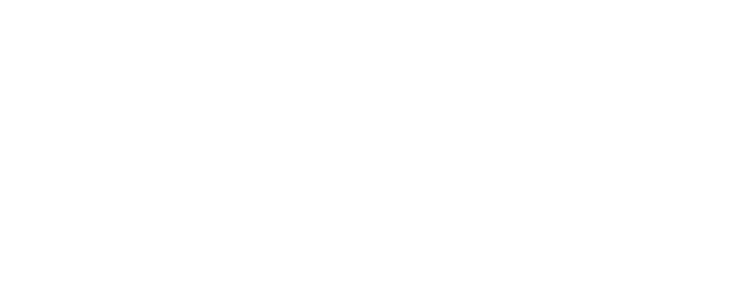
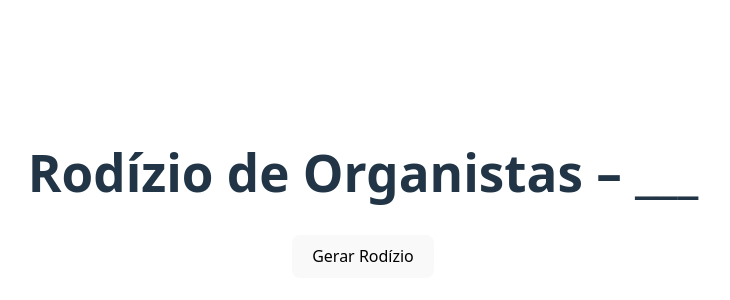
Before and after one commit to Andersonsilvamota/rodizio-organista-ccb, a React (Vite) app: page / in a window 1280 px wide. Shown: the part 206-506 px from the top of the page, without its empty margins (277-1007 px from the left). Built offline with nearby package versions, Linux system fonts and the light colour scheme.

Commit message:
✨ Projeto inicial - Rodízio Organistas

```diff
--- a/src/App.tsx
+++ b/src/App.tsx
@@ -1,12 +1,212 @@
 import './App.css'
 
-function App() {
+import React, { useState } from "react";
+import { format, eachDayOfInterval, startOfMonth, endOfMonth, addMonths } from "date-fns";
+
+type Nivel =
+| "Ensaio"
+| "RDJ"
+| "RDJ/Culto Oficial"
+| "RDJ/Oficializada"
+| "Culto oficial"
+| "Oficializada";
+
+interface Organista {
+  id: string;
+  nome: string;
+  nivel: Nivel;
+  corHex: string;
+}
+
+interface Configuracao {
+  nomeComum: string;
+  diasCulto: Array<number>; // 0=Dom, 1=Seg...
+  temRDJ: boolean;
+  mesInicial: string; // YYYY-MM
+  mesFinal: string;   // YYYY-MM
+}
+
+interface Escala {
+  data: string;
+  weekday: string;
+  meiaHoraCulto?: string;
+  culto?: string;
+  meiaHoraRDJ?: string;
+  rdj?: string;
+}
+
+const niveis: Nivel[] = [
+  "Ensaio",
+  "RDJ",
+  "RDJ/Culto Oficial",
+  "RDJ/Oficializada",
+  "Culto oficial",
+  "Oficializada",
+];
+
+// Helper: gerar cor fixa para pessoa
+function stringToColor(str: string) {
+  let hash = 0;
+  for (let i = 0; i < str.length; i++) {
+    hash = str.charCodeAt(i) + ((hash << 5) - hash);
+  }
+  const h = hash % 360;
+  return `hsl(${h},70%,70%)`;
+}
+
+// Regras de elegibilidade
+function podeMeiaHora(n: Nivel) {
+  return true;
+}
+function podeCulto(n: Nivel) {
+  return ["RDJ/Culto Oficial", "RDJ/Oficializada", "Culto oficial", "Oficializada"].includes(n);
+}
+function podeRDJ(n: Nivel) {
+  return ["RDJ", "RDJ/Culto Oficial", "RDJ/Oficializada"].includes(n);
+}
+
+// Função round-robin
+function escolherProximo(
+  candidatos: Organista[],
+  contador: Record<string, number>
+): Organista | null {
+  if (candidatos.length === 0) return null;
+  // Ordenar por menor ocorrência
+  const ordenados = [...candidatos].sort(
+    (a, b) => (contador[a.id] || 0) - (contador[b.id] || 0)
+  );
+  return ordenados[0];
+}
+
+export default function App() {
+  const [config, setConfig] = useState<Configuracao>({
+    nomeComum: "",
+    diasCulto: [0, 3, 5], // Exemplo: Dom, Qua, Sex
+    temRDJ: true,
+    mesInicial: "2025-09",
+    mesFinal: "2025-10",
+  });
+
+  const [organistas, setOrganistas] = useState<Organista[]>([
+    { id: "1", nome: "Ana", nivel: "Ensaio", corHex: stringToColor("Ana") },
+    { id: "2", nome: "Bruna", nivel: "RDJ", corHex: stringToColor("Bruna") },
+    { id: "3", nome: "Carla", nivel: "Culto oficial", corHex: stringToColor("Carla") },
+    { id: "4", nome: "Daniela", nivel: "Oficializada", corHex: stringToColor("Daniela") },
+  ]);
+
+  const [rodizio, setRodizio] = useState<Escala[]>([]);
+
+  function gerarRodizio() {
+    const [anoIni, mesIni] = config.mesInicial.split("-").map(Number);
+    const [anoFim, mesFim] = config.mesFinal.split("-").map(Number);
+
+    let datas: Date[] = [];
+    let cursor = new Date(anoIni, mesIni - 1, 1);
+    const fim = new Date(anoFim, mesFim - 1, 1);
+
+    while (cursor <= fim) {
+      const diasMes = eachDayOfInterval({
+        start: startOfMonth(cursor),
+        end: endOfMonth(cursor),
+      }).filter((d) => config.diasCulto.includes(d.getDay()));
+      datas = datas.concat(diasMes);
+      cursor = addMonths(cursor, 1);
+    }
+
+    const contador: Record<string, number> = {};
+    const result: Escala[] = [];
+
+    for (const d of datas) {
+      const dataStr = format(d, "dd/MM/yyyy");
+      const weekday = format(d, "EEE", { locale: undefined });
+
+      // Meia Hora culto
+      const meiaHoraCands = organistas.filter((o) => podeMeiaHora(o.nivel));
+      const meiaHoraOrg = escolherProximo(meiaHoraCands, contador);
+      if (meiaHoraOrg) contador[meiaHoraOrg.id] = (contador[meiaHoraOrg.id] || 0) + 1;
+
+      // Culto
+      const cultoCands = organistas.filter((o) => podeCulto(o.nivel));
+      const cultoOrg = escolherProximo(cultoCands, contador);
+      if (cultoOrg) contador[cultoOrg.id] = (contador[cultoOrg.id] || 0) + 1;
+
+      // RDJ (se houver)
+      let meiaHoraRDJ: Organista | null = null;
+      let rdjOrg: Organista | null = null;
+      if (config.temRDJ) {
+        const meiaHoraRdjCands = organistas.filter((o) => podeMeiaHora(o.nivel));
+        meiaHoraRDJ = escolherProximo(meiaHoraRdjCands, contador);
+        if (meiaHoraRDJ) contador[meiaHoraRDJ.id] = (contador[meiaHoraRDJ.id] || 0) + 1;
+
+        const rdjCands = organistas.filter((o) => podeRDJ(o.nivel));
+        rdjOrg = meiaHoraRDJ && podeRDJ(meiaHoraRDJ.nivel) ? meiaHoraRDJ : escolherProximo(rdjCands, contador);
+        if (rdjOrg) contador[rdjOrg.id] = (contador[rdjOrg.id] || 0) + 1;
+      }
+
+      result.push({
+        data: dataStr,
+        weekday,
+        meiaHoraCulto: meiaHoraOrg?.nome,
+        culto: cultoOrg?.nome,
+        meiaHoraRDJ: meiaHoraRDJ?.nome,
+        rdj: rdjOrg?.nome,
+      });
+    }
+
+    setRodizio(result);
+  }
 
   return (
-    <>
+    <div className="p-4 max-w-5xl mx-auto">
+      <h1 className="text-2xl font-bold mb-4">
+        Rodízio de Organistas – {config.nomeComum || "___"}
+      </h1>
 
-    </>
-  )
+      <button
+        className="px-4 py-2 bg-blue-600 text-white rounded mb-4"
+        onClick={gerarRodizio}
+      >
+        Gerar Rodízio
+      </button>
+
+      {rodizio.length > 0 && (
+        <table className="w-full border text-sm">
+          <thead>
+            <tr className="bg-gray-200">
+              <th>Data</th>
+              <th>Dia</th>
+              <th>Meia Hora</th>
+              <th>Culto</th>
+              {config.temRDJ && <th>Meia Hora RDJ</th>}
+              {config.temRDJ && <th>RDJ</th>}
+            </tr>
+          </thead>
+          <tbody>
+            {rodizio.map((r, i) => (
+              <tr key={i} className="border-b">
+                <td>{r.data}</td>
+                <td>{r.weekday}</td>
+                <td style={{ color: stringToColor(r.meiaHoraCulto || "") }}>
+                  {r.meiaHoraCulto}
+                </td>
+                <td style={{ color: stringToColor(r.culto || "") }}>
+                  {r.culto}
+                </td>
+                {config.temRDJ && (
+                  <>
+                    <td style={{ color: stringToColor(r.meiaHoraRDJ || "") }}>
+                      {r.meiaHoraRDJ}
+                    </td>
+                    <td style={{ color: stringToColor(r.rdj || "") }}>
+                      {r.rdj}
+                    </td>
+                  </>
+                )}
+              </tr>
+            ))}
+          </tbody>
+        </table>
+      )}
+    </div>
+  );
 }
-
-export default App
```
Also changed, not shown: 1 other file (tests, documents, lock files or other folders).
